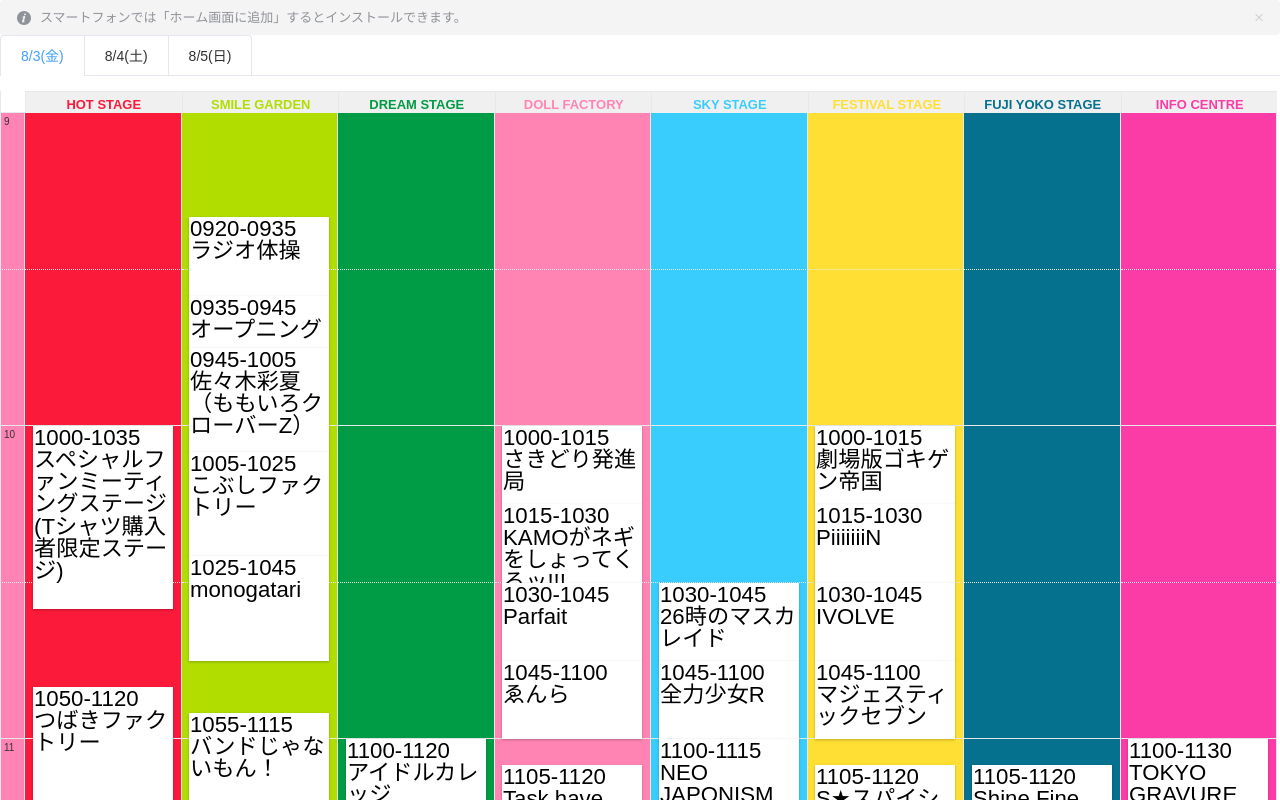
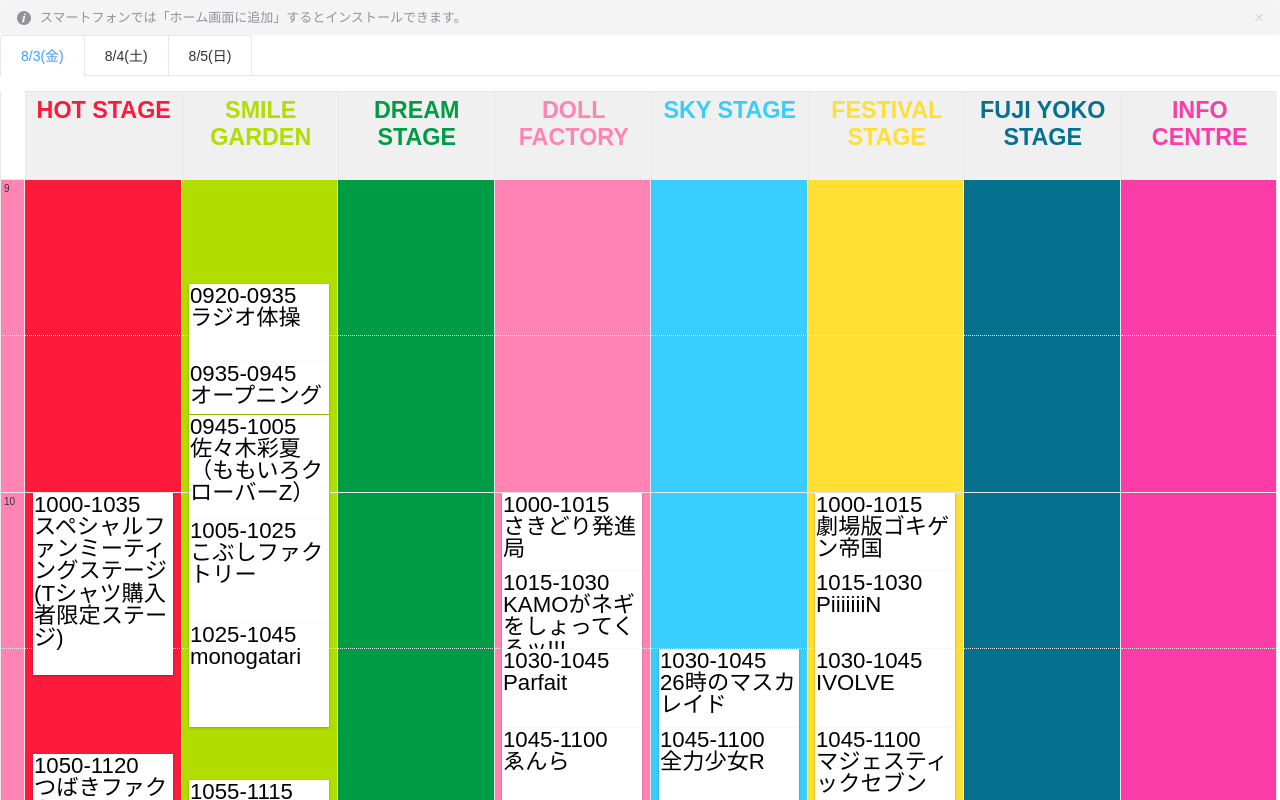
Before and after one commit to fukubaya/tif2018, a Vue app: page / in a window 1280 px wide. Shown: the top 800 px of the page. Built offline with nearby package versions, Linux system fonts and the light colour scheme; no server answers.

Commit message:
fix: ステージ名のサイズを修正

```diff
--- a/src/components/Timetable.vue
+++ b/src/components/Timetable.vue
@@ -2,7 +2,7 @@
   <div class="container">
     <div class="header">
       <div v-for="stage in schedules" :style="{color: stage.color, flex: '0 0 ' + cellWidth + 'px'}">
-        <div :style="{transformOrigin: 'left top', transform: 'scale(' + (cellWidth / 120.0) + ')', width: '120px'}">{{stage.name}}</div>
+        <div :style="{transformOrigin: 'left top', transform: 'scale(' + (cellWidth / 120.0) + ')', width: '120px', height: (cellWidth * 0.5) + 'px'}">{{stage.name}}</div>
       </div>
     </div>
     <div class="main">
@@ -101,12 +101,11 @@
   border-left: 1px solid #e8e8e8;
   display: flex;
   padding-left: 24px;
-  font-size: 10px;
+  font-size: 18px;
   font-weight: bold;
 }
 
 .header > div {
-  flex: 0 0 10vw;
   padding: 5px 0;
   background-color: #f0f0f0;
   border-left: 1px solid #e8e8e8;
```
